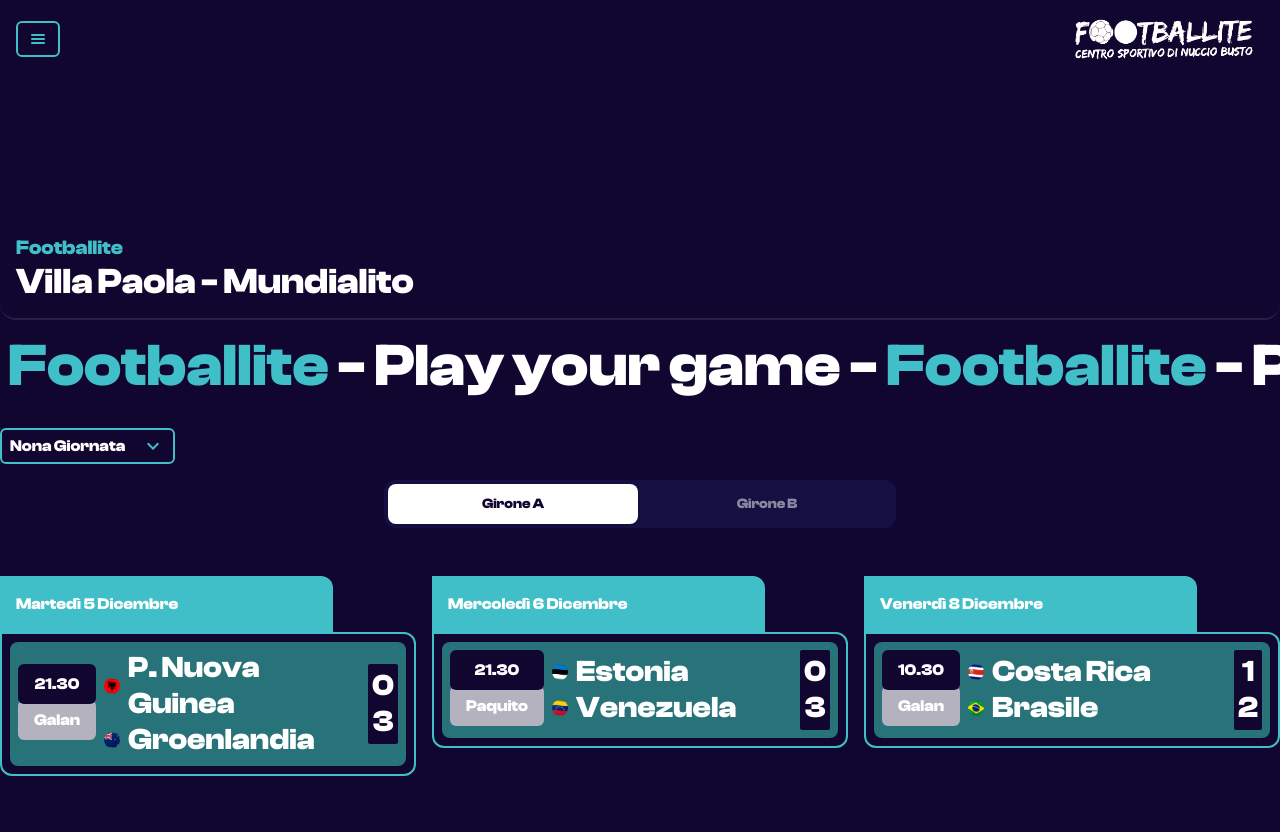
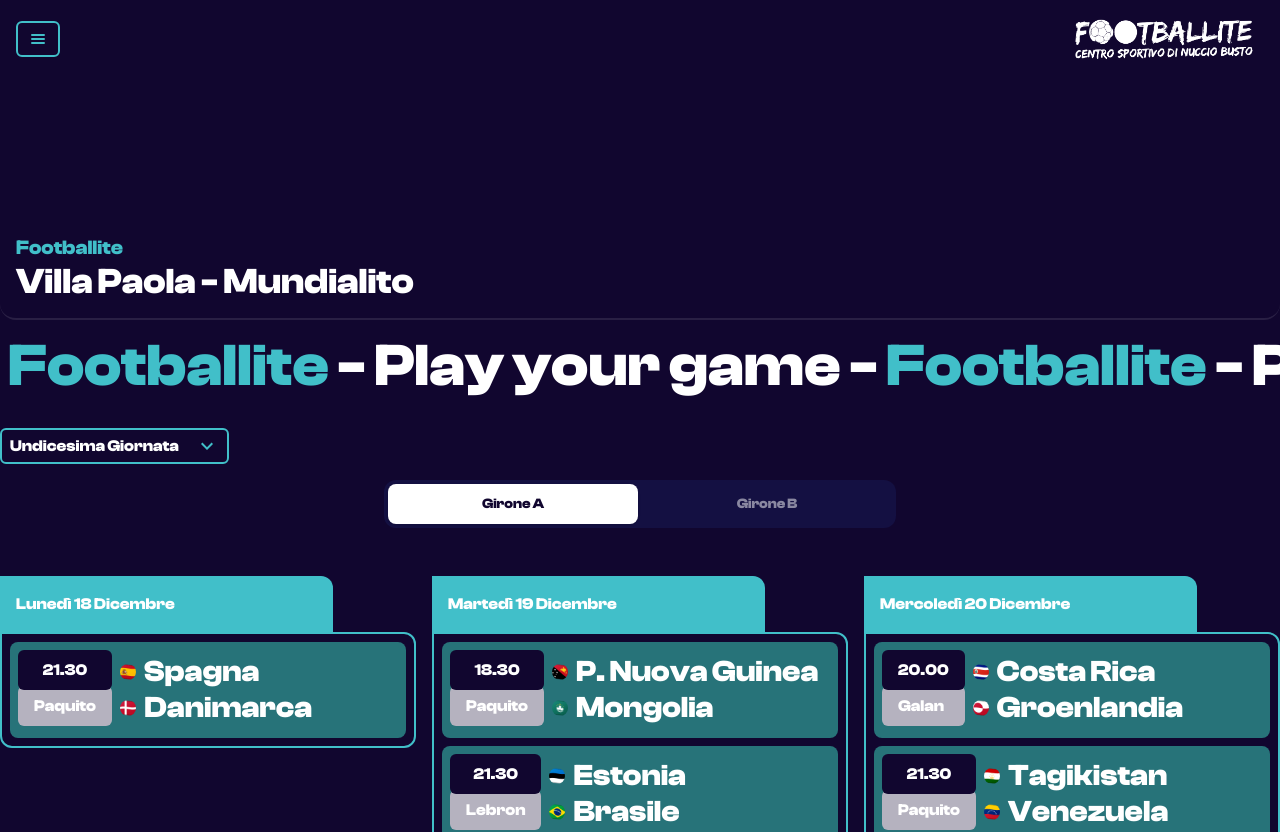
Before and after one commit to FrancescoCiccio/championship, a Nuxt app: page / in a window 1280 px wide. Shown: the top 832 px of the page. Built offline with nearby package versions, Linux system fonts and the light colour scheme.

Commit message:
Aggiornamenti

```diff
--- a/pages/index.vue
+++ b/pages/index.vue
@@ -136,7 +136,7 @@ const changePlayday = (playday) => {
 }
 
 
-var currentPlayday = ref(playdays[8]);
+var currentPlayday = ref(playdays[10]);
 
 onMounted(() => {
   ctx = gsap.context((self) => {
```
